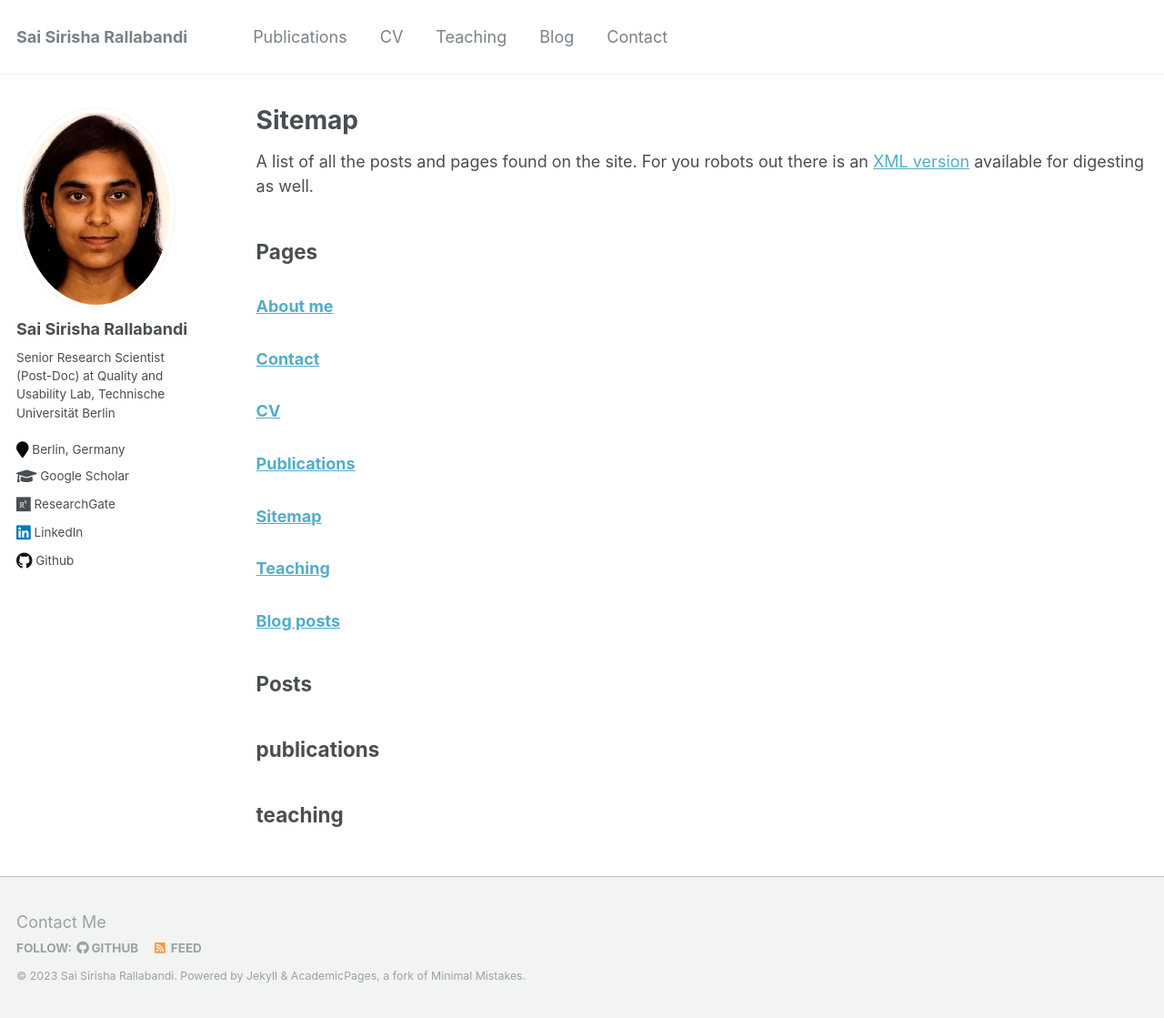
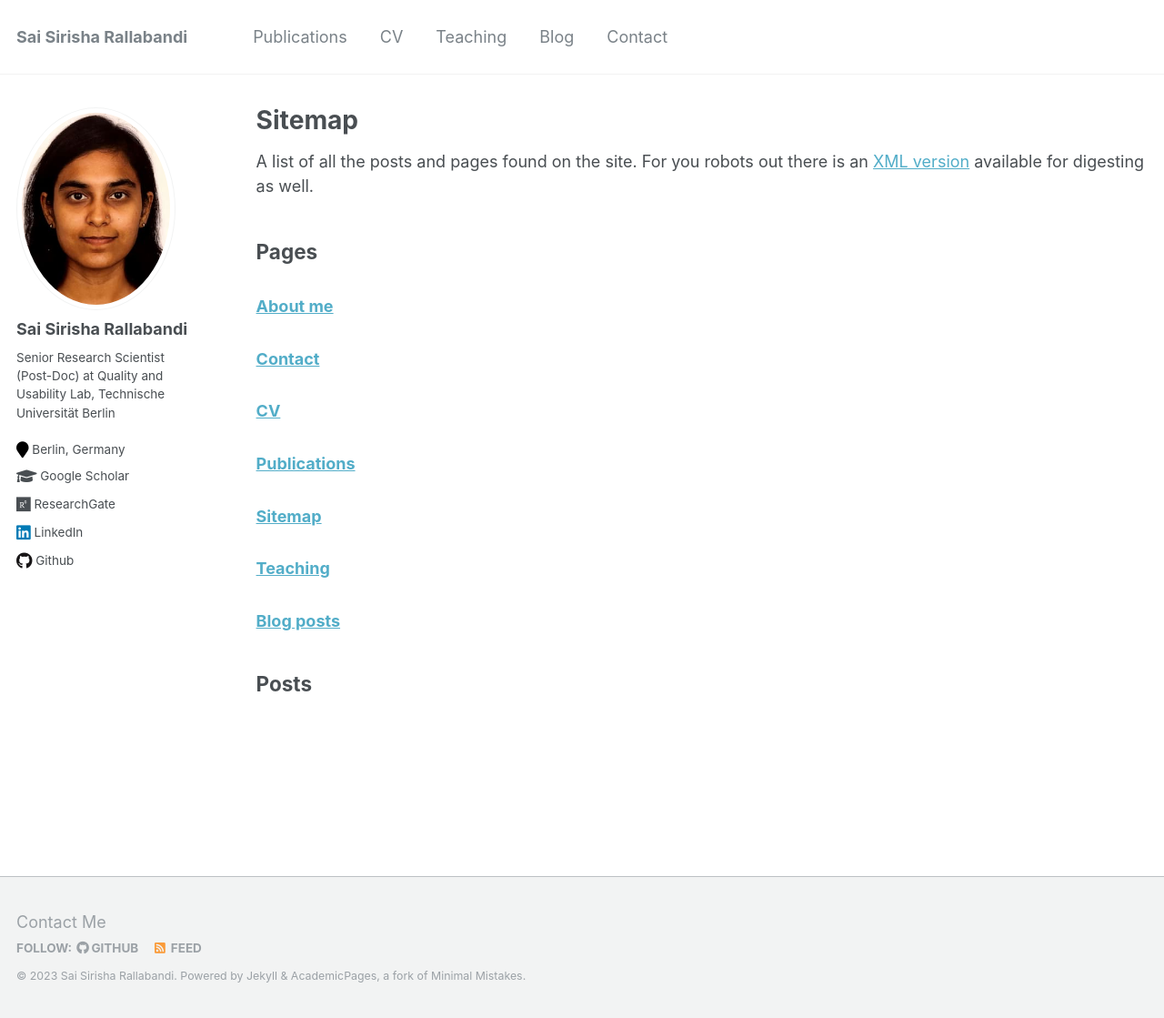
Before and after one commit to SaiSirishaR/saisirishar.github.io, a Jekyll site: the page built from _pages/sitemap.md, in a window 1280 px wide and 1119 px high. Shown: the whole window at 91% size. Built offline with Jekyll 4.4.1, drawn with Linux system fonts in a browser that asks for light colours; part of the change alters nothing that is shown.

Commit message:
Update _config.yml

```diff
--- a/_config.yml
+++ b/_config.yml
@@ -174,77 +174,14 @@ kramdown:
 
 
 # Collections
-collections:
-  teaching:
-    output: true
-    permalink: /:collection/:path/
-  publications:
-    output: true
-    permalink: /:collection/:path/
-  portfolio:
-    output: false
-    permalink: /:collection/:path/
-  talks:
-    output: false
-    permalink: /:collection/:path/
+##collections:
+
+
 
 
 # Defaults
-defaults:
-  # _posts
-  - scope:
-      path: ""
-      type: posts
-    values:
-      layout: single
-      author_profile: true
-      read_time: true
-      comments: true
-      share: true
-      related: true
-  # _pages
-  - scope:
-      path: ""
-      type: pages
-    values:
-      layout: single
-      author_profile: true
-  # _teaching
-  - scope:
-      path: ""
-      type: teaching
-    values:
-      layout: single
-      author_profile: true
-      share: true
-      comments: true
-  # _publications
-  - scope:
-      path: ""
-      type: publications
-    values:
-      layout: single
-      author_profile: true
-      share: true
-      comments: true
-  # _portfolio
-  - scope:
-      path: ""
-      type: portfolio
-    values:
-      layout: single
-      author_profile: true
-      share: true
-      comment: true
-  # _talks
-  - scope:
-      path: ""
-      type: talks
-    values:
-      layout: talk
-      author_profile: true
-      share: true
 
+#######################################
 # Sass/SCSS
 sass:
   sass_dir: _sass
```
